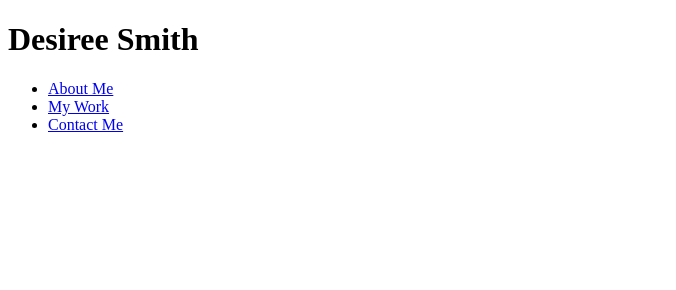
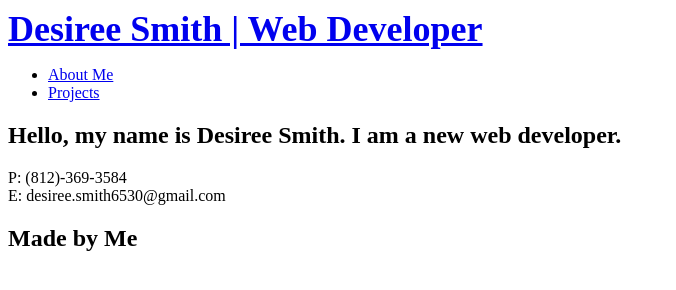
Before and after one commit to DesireeCash/blue-bamboo, a plain HTML site: page index.html in a window 1280 px wide. Shown: the whole page, without its empty margins (0-676 px from the left). Drawn offline with Linux system fonts and the light colour scheme.

Commit message:
html basic

```diff
--- a/assets/css/style.css
+++ b/assets/css/style.css
@@ -0,0 +1,13 @@
+:root {
+    --primary-color: #F1BE6C;
+    --secondary-color: #6C9FF1;
+    --third-color: #6CF1BE;
+    --fourth-color: #F16C9F;
+}
+
+header h1 {
+    font-weight: bold;
+    font-size: 36px;
+    color: var(--primary-color);
+    margin: 0;
+  }
--- a/index.html
+++ b/index.html
@@ -6,7 +6,7 @@
     <meta charset="UTF-8">
     <meta http-equiv="X-UA-Compatible" content="IE=edge">
     <meta name="viewport" content="width=device-width, initial-scale=1.0">
-    <title>My Portfolio</title>
+    <title>Desiree Smith</title>
     <link rel="stylesheet" href="assets/css/style.css"/>
 </head>
 
@@ -14,29 +14,56 @@
 <body>
     <header>
         <h1>
-            Desiree Smith
+            <a href="/">Desiree Smith | Web Developer</a>
         </h1>
+        <!-- Nav Bar -->
         <nav>
             <ul>
                 <li>
                     <a href="#About-Me">About Me</a>
                 </li>
                 <li>
-                    <a href="#My-Work">My Work</a>
-                </li>
-                <li>
-                    <a href="#Contact-Me">Contact Me</a>
+                    <a href="#Projects">Projects</a>
                 </li>
             </ul>
         </nav>
     </header>
 
-</body>
+    <!-- Hero -->
 
-<footer>
+    <section class="hero">
+        <div>
+            <h2>
+                Hello, my name is Desiree Smith. I am a new web developer.
+            </h2>
+        </div>
+
+    </section>
+
+    <!-- Projects -->
+
+    <section id="Projects">
+        <link href="https://desireecash.github.io/run-buddy/>
+    </section>
+
+    <!-- Contacts -->
+
+    <section id="Contact-Info">
+        <P>
+            P: (812)-369-3584<br/>
+            E: desiree.smith6530@gmail.com
+        </P>
+    </section>
 
 
-</footer>
+
+
+
+    <footer>
+        <h2>
+            Made by Me
+        </h2>
+    </footer>
 
 </body>
 
```
Also changed, not shown: assets/images/red-rock.jpg (added).
